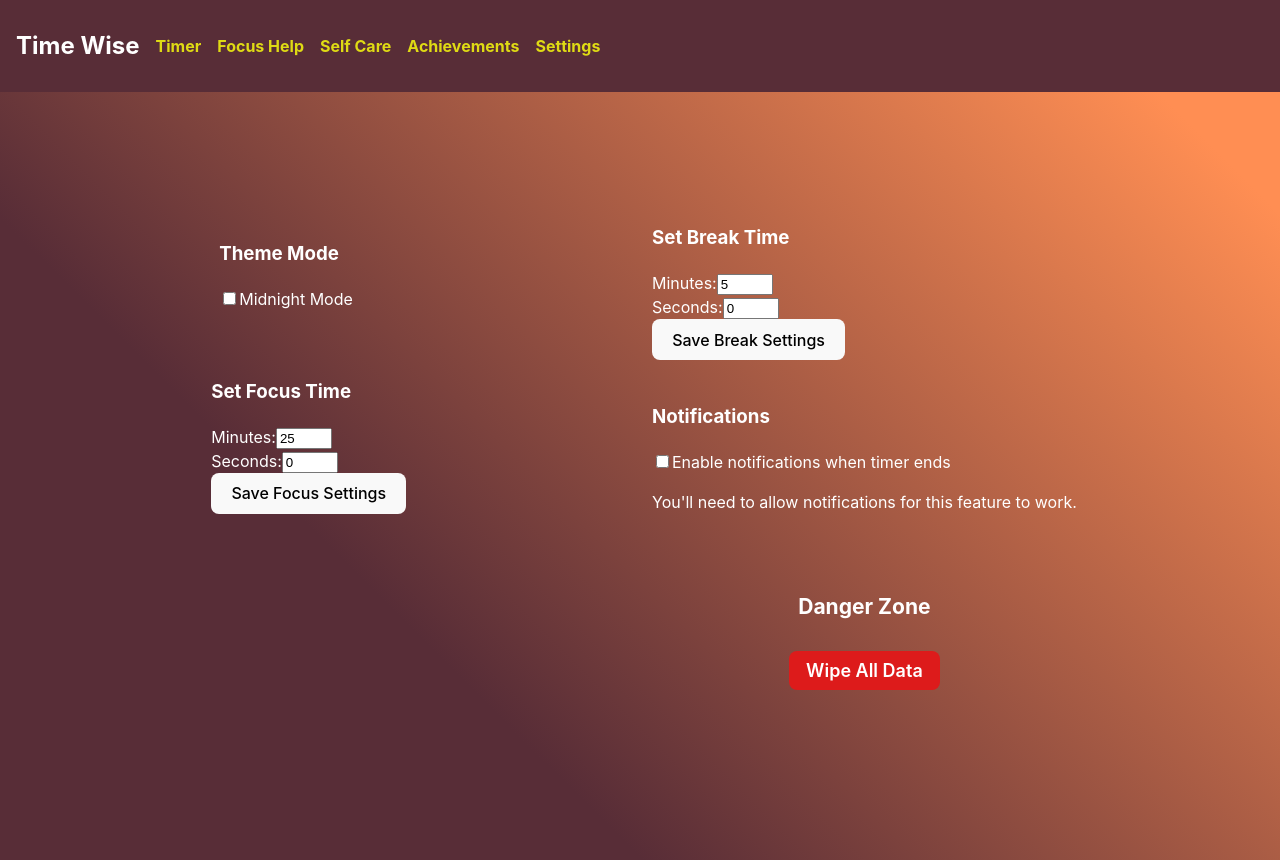
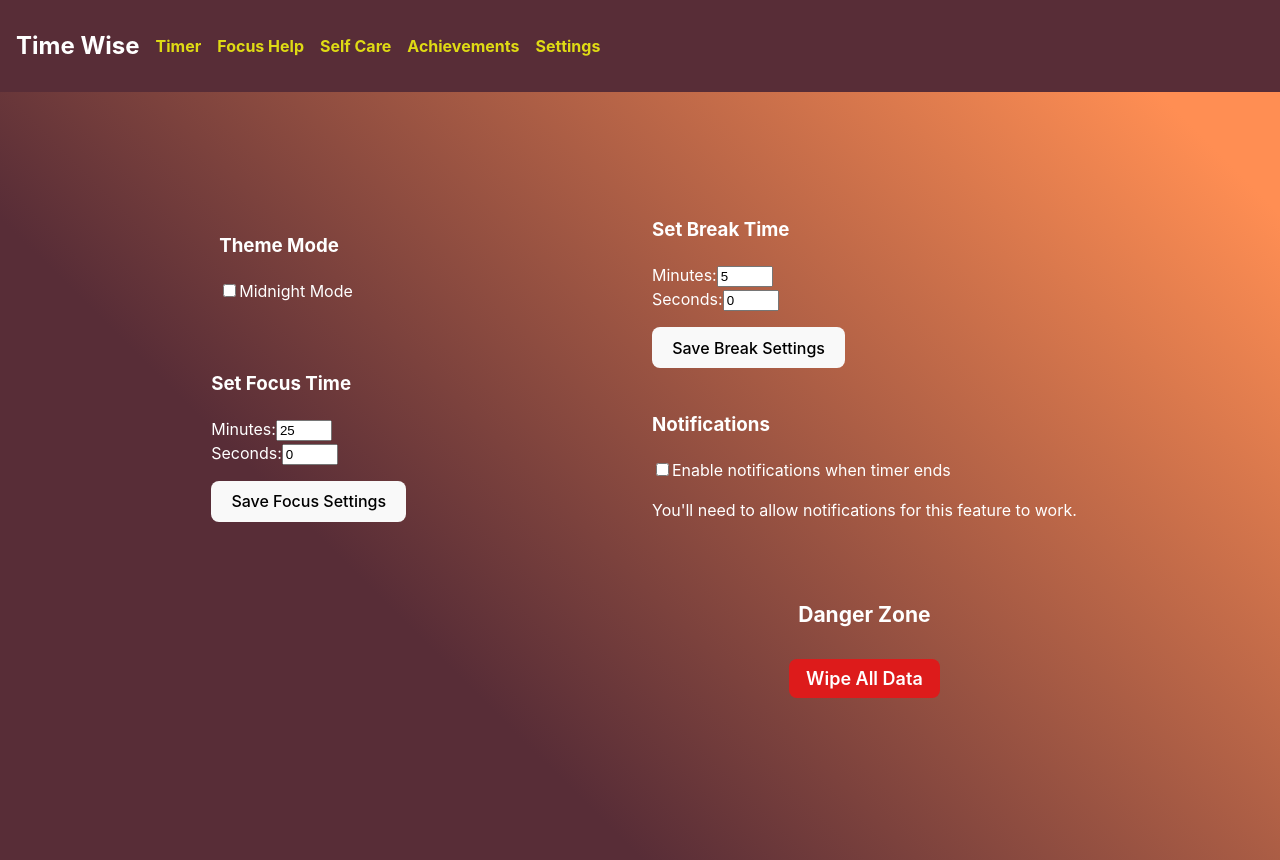
Before and after one commit to Jenni4B/myTimer, a React (Vite) app: page /settings in a window 1280 px wide. Built offline with nearby package versions, Linux system fonts and the light colour scheme.

Commit message:
fixing ui

```diff
--- a/src/components/settings/BreakTimeSettings.jsx
+++ b/src/components/settings/BreakTimeSettings.jsx
@@ -52,6 +52,8 @@ const BreakTimeSettings = () => {
             className="ml-2 p-2 bg-gray-800 border border-gray-600 rounded"
           />
         </div>
+
+        <div className="save-button">
           <button
             onClick={handleSave}
             className="bg-teal-600 hover:bg-teal-700 text-white font-bold py-2 px-4 rounded transition duration-300"
@@ -60,6 +62,7 @@ const BreakTimeSettings = () => {
           </button>
         </div>
       </div>
+    </div>
   );
 };
 
--- a/src/components/settings/Settings.jsx
+++ b/src/components/settings/Settings.jsx
@@ -1,6 +1,5 @@
 import BreakTimeSettings from "./BreakTimeSettings";
 import CustomTime from "./customTime";
-// import DataDownload from "../analytics/DownloadData";
 import NotificationSystem from "../feedback/NotificationSystem";
 import ThemeMode from "../hooks/themeMode";
 import useTimer from "../hooks/useTimer";
--- a/src/components/settings/customTime.jsx
+++ b/src/components/settings/customTime.jsx
@@ -60,12 +60,15 @@ const CustomTime = ({ onTimeChange }) => {
             className="ml-2 p-2 bg-gray-800 border border-gray-600 rounded"
           />
         </div>
-        <button
-          onClick={handleSave}
-          className="bg-amber-600 hover:bg-amber-700 text-white font-bold py-2 px-4 rounded transition duration-300"
-        >
-          Save Focus Settings
-        </button>
+
+        <div>
+          <button
+            onClick={handleSave}
+            className="save-button bg-amber-600 hover:bg-amber-700 text-white font-bold py-2 px-4 rounded transition duration-300"
+          >
+            Save Focus Settings
+          </button>
+        </div>
       </div>
     </div>
   );
--- a/src/styles/settings.css
+++ b/src/styles/settings.css
@@ -41,3 +41,7 @@
     color: white;
     margin-bottom: 0.5rem;
 }
+
+.save-button {
+    margin-top: 1rem;
+}
--- a/src/styles/theme.css
+++ b/src/styles/theme.css
@@ -9,6 +9,7 @@ body.dark .App {
 body.dark button {
     background-color: #1b0c52;
     color: white;
+    border: 1px solid #3f2a6b; /* Darker border for buttons */
   }
 
 /* DARK MODE NAVBAR */
```
Lines whose indentation alone changed are shown as unchanged.
